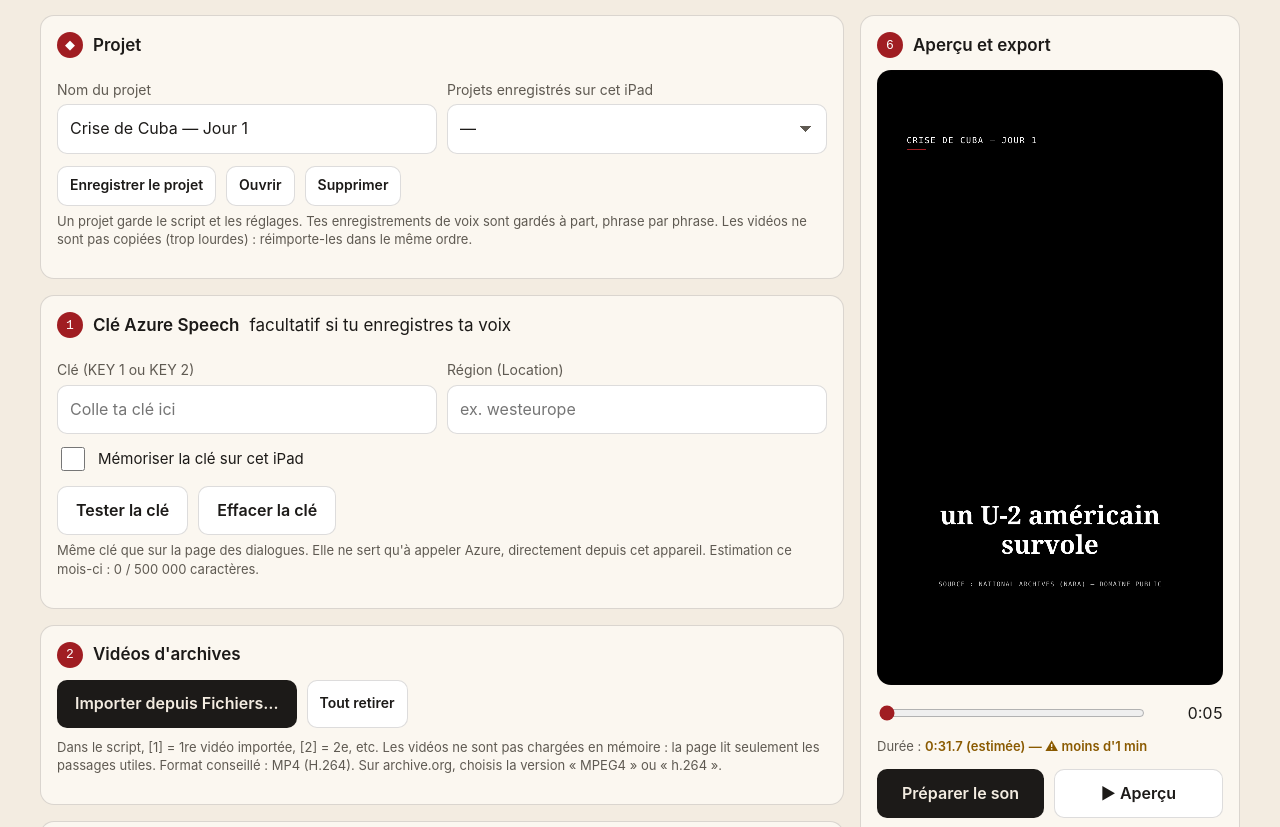
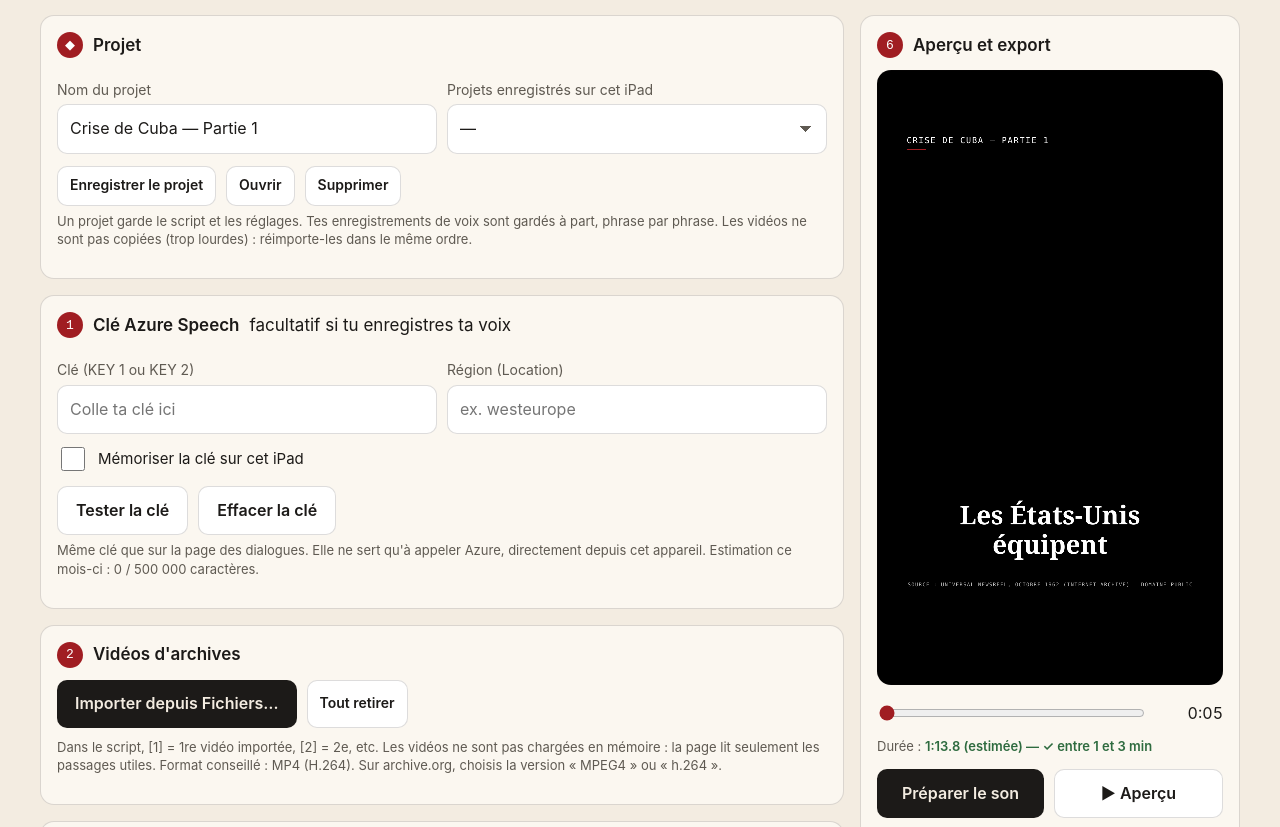
Before and after one commit to bpj6j42tvp-star/Dialogues-russe, a plain HTML site: page archives.html in a window 1280 px wide. Shown: the part 116-943 px from the top of the page. Drawn offline with Linux system fonts and the light colour scheme.

Commit message:
Mode Archives : exemple réel (Universal Newsreel 1962, domaine public) testé de bout en bout
Co-Authored-By: Claude Opus 5.5 <noreply@anthropic.com>
Claude-Session: https://claude.ai/code/session_017gWsWEmJjVSYDqFFm3YFPU

```diff
--- a/archives.html
+++ b/archives.html
@@ -52,7 +52,7 @@
   <section class="card">
     <h2><span class="n">◆</span>Projet</h2>
     <div class="row">
-      <div><label for="projName">Nom du projet</label><input id="projName" type="text" value="Crise de Cuba — Jour 1"></div>
+      <div><label for="projName">Nom du projet</label><input id="projName" type="text" value="Crise de Cuba — Partie 1"></div>
       <div><label for="projList">Projets enregistrés sur cet iPad</label><select id="projList"><option value="">—</option></select></div>
     </div>
     <div class="btns">
@@ -193,15 +193,24 @@ const escHtml = s => String(s).replace(/[<&>"]/g, c => ({ '<': '&lt;', '&': '&am
 
 /* ---------- Script ---------- */
 const ArchiveScript = {
+  // Exemple réel : deux actualités Universal Newsreel d'octobre 1962 (domaine public, Internet Archive), voir README.
   EXAMPLE:
-`TITRE: Crise de Cuba — Jour 1
+`TITRE: Crise de Cuba — Partie 1
 HOOK: Le 14 octobre 1962, un avion espion photographie l'impossible.
-SOURCE: National Archives (NARA) — domaine public
-[1] 00:12-00:20 | Ce matin-là, un U-2 américain survole l'ouest de Cuba à plus de vingt kilomètres d'altitude.
-[1] 01:05-01:11 | Aux commandes, le major Richard Heyser. Son passage au-dessus de l'île ne dure que quelques minutes.
-[2] 00:30-00:38 | Le lendemain, les analystes découvrent sur ses photos des rampes de missiles soviétiques.
-SUITE: Partie 2 : Kennedy découvre les photos.
-QUESTION: Toi, t'aurais fait quoi à sa place ?`,
+SOURCE: Universal Newsreel, octobre 1962 (Internet Archive) — domaine public
+# [1] = cuba-1962-10-25.mp4 (« The Cuban Crisis ») · [2] = blocus-1962-10-22.mp4 (« The Red Threat »)
+[1] 02:10-02:29 | Les États-Unis équipent leurs avions de reconnaissance de caméras géantes.
+[1] 02:30-02:37 | Ce jour-là, un U-2 piloté par le major Richard Heyser survole l'ouest de Cuba.
+[1] 02:38-02:50 | Sur ses photos, les analystes découvrent des rampes de missiles soviétiques en construction.
+[1] 02:50-03:08 | Ces missiles peuvent atteindre une grande partie du territoire américain.
+[2] 00:45-00:53 | Le 18 octobre, Kennedy reçoit le ministre soviétique Andreï Gromyko. Il ne lui dit rien de ce qu'il sait.
+[2] 00:05-00:40 | Le 22 octobre, il parle à la télévision : il annonce une « quarantaine » autour de Cuba.
+[1] 00:45-01:04 | La marine américaine doit arrêter tout navire qui transporte des armes offensives.
+[1] 01:05-01:40 | À Cuba, Fidel Castro mobilise ses miliciens et fortifie les côtes.
+[1] 01:45-01:58 | Dans la rue, la foule répond : « Qu'ils viennent quand ils veulent ! »
+[1] 04:05-04:35 | Le 25 octobre, à l'ONU, l'ambassadeur américain Adlai Stevenson montre les photos au monde entier.
+SUITE: Partie 2 : Khrouchtchev répond.
+QUESTION: Toi, à la place de Kennedy, t'aurais bombardé les rampes ?`,
   // « 00:12 », « 1:05 », « 1:02:03 », « 75 », « 00:12.5 »
   time(s) {
     const p = s.trim().replace(',', '.').split(':').map(Number);
```
Also changed, not shown: 1 other file.
